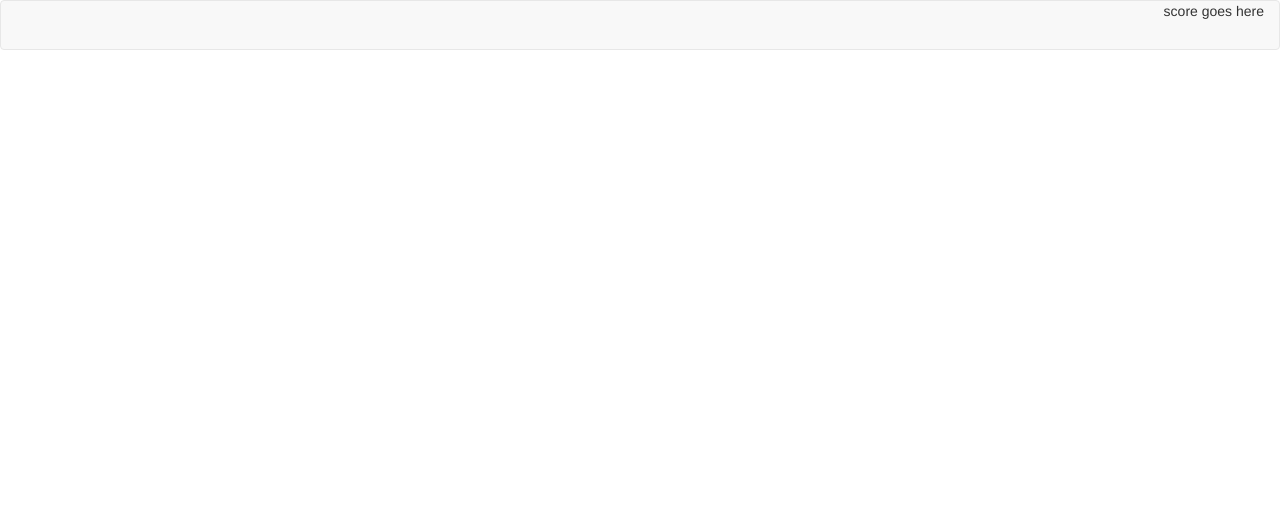
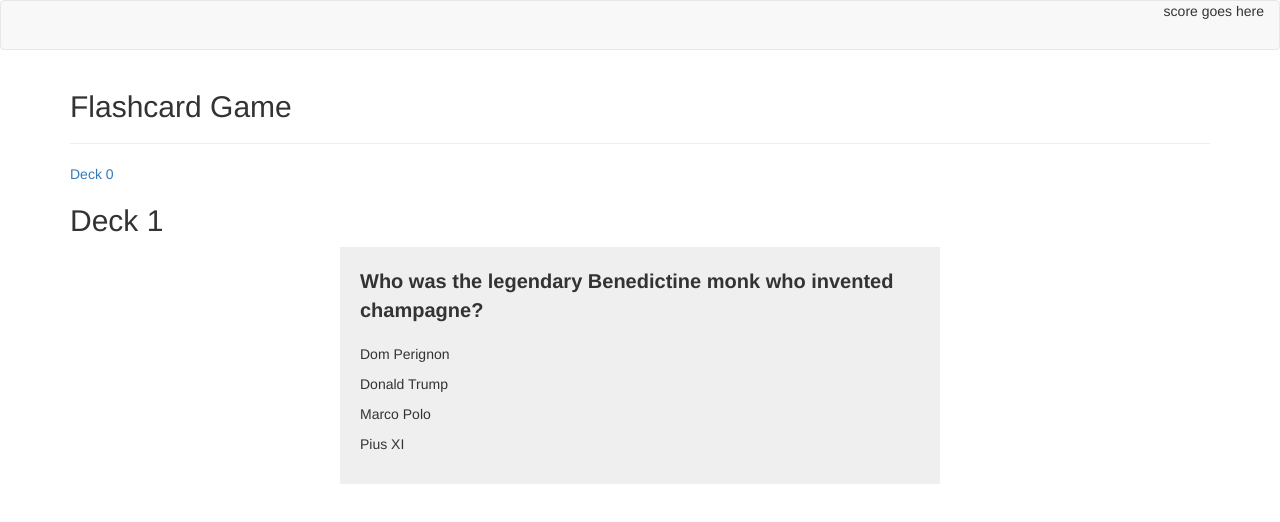
Before and after one commit to Sihong31/angular-flash-cards-app, an Angular app in the folder flash-cards-app/: page /flashcards/deck/0/question/0 in a window 1280 px wide. Before the commit this address led to /. Shown: the top 522 px of the page. Built offline with nearby package versions, Linux system fonts and the light colour scheme.

Commit message:
work on flashcard logic, add nested routes

```diff
--- /dev/null
+++ b/flash-cards-app/src/app/flashcards/flashcards-deck/flashcards-deck.component.html
@@ -0,0 +1,2 @@
+<h2>Deck {{ id + 1 }}</h2>
+<router-outlet></router-outlet>
--- /dev/null
+++ b/flash-cards-app/src/app/flashcards/flashcards-deck/flashcards-deck.component.ts
@@ -0,0 +1,22 @@
+import { Component, OnInit } from '@angular/core';
+import { ActivatedRoute, Params } from '@angular/router';
+
+@Component({
+  selector: 'app-flashcards-deck',
+  templateUrl: './flashcards-deck.component.html',
+  styleUrls: ['./flashcards-deck.component.scss']
+})
+export class FlashcardsDeckComponent implements OnInit {
+  id: number
+
+  constructor(private route: ActivatedRoute) { }
+
+  ngOnInit() {
+    this.route.params.subscribe(
+      (params: Params) => {
+        this.id = +params['id']
+      }
+    )
+  }
+
+}
--- a/flash-cards-app/src/app/flashcards/flashcards-questions/flashcards-questions.component.html
+++ b/flash-cards-app/src/app/flashcards/flashcards-questions/flashcards-questions.component.html
@@ -2,14 +2,25 @@
   <div class="col-xs-12">
     <div class="flashcard">
       <div class="question">
-        {{ firstQuestion.question }}
+        {{ currentQuestion.question }}
       </div>
       <app-flashcards-answers
-      *ngFor="let answer of firstQuestion.answers; let i = index"
-      [answer]="answer"
-      [index]="i"
-      (click)="onChooseAnswer(i)">
-    </app-flashcards-answers>
+        *ngFor="let answer of currentQuestion.answers; let i = index"
+        [answer]="answer"
+        [index]="i"
+        (click)="onChooseAnswer(i)">
+      </app-flashcards-answers>
+      <ng-container *ngIf="isAnswered">
+        <p *ngIf="isCorrect; else notCorrect">That is the correct answer!</p>
+        <ng-template #notCorrect>
+          <p>That is not the correct answer!</p>
+        </ng-template>
+      </ng-container>
+      <button type="button" class="btn btn-primary" *ngIf="isAnswered && gameIsActive" (click)="showNextQuestion()">Next Question</button>
+      <div class="end-game" *ngIf="!gameIsActive">
+        <p>That was the last question! Click the button to go back to the main menu</p>
+        <button type="button" class="btn btn-primary" (click)="onEndGame()">Main Menu</button>
+      </div>
     </div>
   </div>
 </div>
--- a/flash-cards-app/src/app/flashcards/flashcards-questions/flashcards-questions.component.ts
+++ b/flash-cards-app/src/app/flashcards/flashcards-questions/flashcards-questions.component.ts
@@ -1,5 +1,8 @@
 import { Component, OnInit } from '@angular/core';
+import { ActivatedRoute, Params , Router } from '@angular/router';
 import { FlashcardsService } from '../flashcards.service';
+
+import { Question } from '../question.model';
 
 @Component({
   selector: 'app-flashcards-questions',
@@ -7,22 +10,58 @@ import { FlashcardsService } from '../flashcards.service';
   styleUrls: ['./flashcards-questions.component.css']
 })
 export class FlashcardsQuestionsComponent implements OnInit {
-  questions = this.flashcardsService.questions
-  firstQuestion = this.questions[0]
-  correctAnswer = this.firstQuestion.correctAnswer
+  deckId: number
+  questionId: number
+  questions: Question[]
+  currentQuestion: Question
+  correctAnswer: any
+  isCorrect: boolean = false
+  isAnswered: boolean = false
+  gameIsActive: boolean = true
 
-  constructor(private flashcardsService: FlashcardsService) { }
+  constructor(private flashcardsService: FlashcardsService, private router: Router, private route: ActivatedRoute) { }
 
   ngOnInit() {
-    // console.log(this.firstQuestion.answers, this.correctAnswer)
+    this.route.parent.params.subscribe(
+      (params: Params) => {
+        this.deckId = +params['id'];
+        this.questions = this.flashcardsService.getQuestions(this.deckId);
+      }
+     )
+    this.route.params.subscribe(
+      (params: Params) => {
+        this.questionId = +params['id']
+        this.currentQuestion = this.flashcardsService.getQuestion(this.deckId, this.questionId);
+        this.correctAnswer = this.currentQuestion.correctAnswer
+      }
+    )
   }
 
   onChooseAnswer(index) {
+    this.isAnswered = true;
+    if(this.questionId == this.questions.length - 1) {
+      this.gameIsActive = false;
+    }
+
     if (this.correctAnswer == index) {
-      console.log("correct")
+      this.isCorrect = true;
     } else {
-      console.log ("false")
+      this.isCorrect = false;
+    }
+
+  }
+
+  showNextQuestion() {
+    if (this.questionId < this.questions.length - 1) {
+      this.isAnswered = false;
+      this.router.navigate([`/flashcards/deck/${this.deckId}/question`,this.questionId+1])
+    } else {
+      console.log("end of the line")
     }
   }
 
+  onEndGame() {
+    this.router.navigate(['/flashcards'])
+  }
+
 }
--- a/flash-cards-app/src/app/flashcards/flashcards.component.html
+++ b/flash-cards-app/src/app/flashcards/flashcards.component.html
@@ -1,3 +1,6 @@
 <h2>Flashcard Game</h2>
 <hr />
-<app-flashcards-questions></app-flashcards-questions>
+<a *ngFor="let deck of decks; let i = index" class="deck" [routerLink]="['deck',i,'question', '0']">
+  Deck {{ i }}
+</a>
+<router-outlet></router-outlet>
--- a/flash-cards-app/src/app/flashcards/flashcards.component.ts
+++ b/flash-cards-app/src/app/flashcards/flashcards.component.ts
@@ -1,4 +1,5 @@
 import { Component, OnInit } from '@angular/core';
+import { FlashcardsService } from './flashcards.service';
 
 @Component({
   selector: 'app-flashcards',
@@ -7,10 +8,16 @@ import { Component, OnInit } from '@angular/core';
 })
 export class FlashcardsComponent implements OnInit {
 
-  constructor() { }
+  decks = this.flashcardsService.decks;
+
+  constructor(private flashcardsService: FlashcardsService) { }
 
   ngOnInit() {
+    console.log(this.decks);
 
   }
 
+  onDeckSelect() {
+  }
+
 }
--- a/flash-cards-app/src/app/flashcards/flashcards.module.ts
+++ b/flash-cards-app/src/app/flashcards/flashcards.module.ts
@@ -5,13 +5,15 @@ import { FlashcardsRoutingModule } from './flashcards.routing.module';
 import { FlashcardsComponent } from './flashcards.component';
 import { FlashcardsQuestionsComponent } from './flashcards-questions/flashcards-questions.component';
 import { FlashcardsAnswersComponent } from './flashcards-questions/flashcards-answers/flashcards-answers.component';
+import { FlashcardsDeckComponent } from './flashcards-deck/flashcards-deck.component';
 
 
 @NgModule({
   declarations: [
     FlashcardsComponent,
     FlashcardsQuestionsComponent,
-    FlashcardsAnswersComponent
+    FlashcardsAnswersComponent,
+    FlashcardsDeckComponent
   ],
   imports: [FlashcardsRoutingModule, CommonModule],
   exports: [],
--- a/flash-cards-app/src/app/flashcards/flashcards.service.ts
+++ b/flash-cards-app/src/app/flashcards/flashcards.service.ts
@@ -2,27 +2,74 @@ import { Question } from './question.model';
 import { Answer } from './answer.model';
 
 export class FlashcardsService {
-    questions: Question[] = [
+    decks = [
+      {
+        "id": "1",
+        "name": "Deck 1",
+        "questions": [
           new Question(
-      'This is a test question',
+            'Who was the legendary Benedictine monk who invented champagne?',
             [
-        new Answer('question 1'),
-        new Answer('question 2'),
-        new Answer('question 3'),
-        new Answer('question 4'),
+              new Answer('Dom Perignon'),
+              new Answer('Donald Trump'),
+              new Answer('Marco Polo'),
+              new Answer('Pius XI'),
             ],
             0
           ),
           new Question(
-      'This is test question number 2',
+            'Name the largest freshwater lake in the world?',
             [
-        new Answer('question 1'),
-        new Answer('question 2'),
-        new Answer('question 3'),
-        new Answer('question 4'),
+              new Answer('The Black Sea'),
+              new Answer('Lake Superior'),
+              new Answer('Lake Ness'),
+              new Answer('Lake Michigan'),
+            ],
+            1
+          ),
+          new Question(
+            'Where would you find the Sea of Tranquility?',
+            [
+              new Answer('Virginia'),
+              new Answer('Ireland'),
+              new Answer('South Africa'),
+              new Answer('The Moon'),
+            ],
+            3
+          ),
+          new Question(
+            'What item of clothing was named after its Scottish inventor?',
+            [
+              new Answer('Kilt'),
+              new Answer('Jeans'),
+              new Answer('Bagpipe'),
+              new Answer('Mackintosh'),
+            ],
+            3
+          ),
+          new Question(
+            'What is another word for lexicon?',
+            [
+              new Answer('Book'),
+              new Answer('Dictionary'),
+              new Answer('Thesaurus'),
+              new Answer('Novel'),
             ],
             1
           )
         ]
+      }
+    ]
+  //   questions: Question[] = [
+  //
+  // ]
+
+  getQuestions(deckId) {
+    return this.decks[deckId].questions.slice();
+  }
+
+  getQuestion(deckId: number, questionId: number) {
+    return this.decks[deckId].questions[questionId];
+  }
 
 }
```
Also changed, not shown: flash-cards-app/src/app/flashcards/flashcards.routing.module.ts (+13 -1 lines), flash-cards-app/src/app/flashcards/flashcards-deck/flashcards-deck.component.scss (added). Lines whose indentation alone changed are shown as unchanged.
